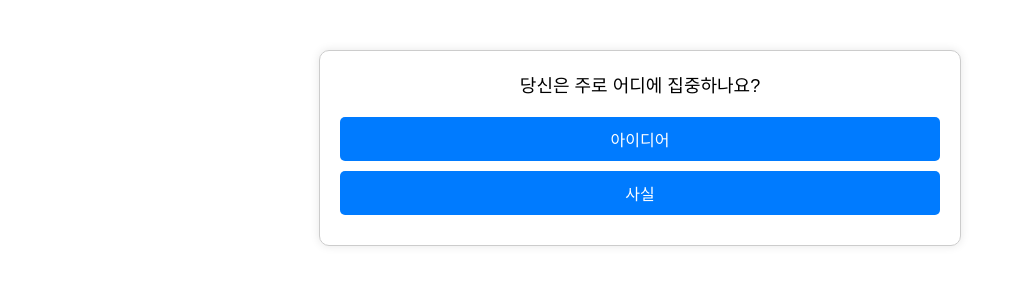
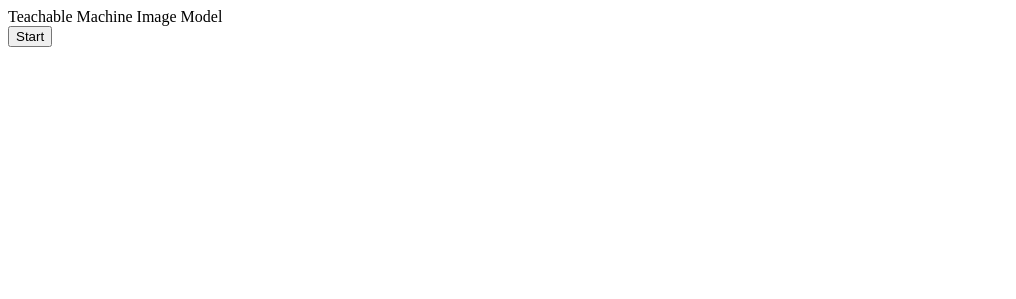
Before and after one commit to Emmett6401/web002, a plain HTML site: page index.html in a window 1280 px wide. Shown: the whole page, without its empty margins (0-1016 px from the left). Drawn offline with Linux system fonts and the light colour scheme.

Commit message:
Update index.html

```diff
--- a/index.html
+++ b/index.html
@@ -1,112 +1,59 @@
-<!DOCTYPE html>
-<html lang="ko">
-<head>
-    <meta charset="UTF-8">
-    <meta name="viewport" content="width=device-width, initial-scale=1.0">
-    <title>MBTI Test</title>
-    <style>
-        body {
-            font-family: Arial, sans-serif;
-            text-align: center;
-            margin: 0;
-            padding: 0;
-        }
-        .container {
-            max-width: 600px;
-            margin: 50px auto;
-            padding: 20px;
-            border: 1px solid #ccc;
-            border-radius: 10px;
-            box-shadow: 0 0 10px rgba(0, 0, 0, 0.1);
-        }
-        .question {
-            font-size: 18px;
-            margin-bottom: 20px;
-        }
-        .button {
-            display: block;
-            width: 100%;
-            margin: 10px 0;
-            padding: 10px;
-            font-size: 16px;
-            cursor: pointer;
-            border: none;
-            border-radius: 5px;
-            background-color: #007BFF;
-            color: white;
-        }
-        .button:hover {
-            background-color: #0056b3;
-        }
-    </style>
-</head>
-<body>
-    <div class="container">
-        <div id="question" class="question"></div>
-        <button id="optionA" class="button"></button>
-        <button id="optionB" class="button"></button>
-    </div>
+<div>Teachable Machine Image Model</div>
+<button type="button" onclick="init()">Start</button>
+<div id="webcam-container"></div>
+<div id="label-container"></div>
+<script src="https://cdn.jsdelivr.net/npm/@tensorflow/tfjs@latest/dist/tf.min.js"></script>
+<script src="https://cdn.jsdelivr.net/npm/@teachablemachine/image@latest/dist/teachablemachine-image.min.js"></script>
+<script type="text/javascript">
+    // More API functions here:
+    // https://github.com/googlecreativelab/teachablemachine-community/tree/master/libraries/image
 
-    <script>
-        const questions = [
-            ["당신은 주로 어디에 집중하나요?", "아이디어", "사실"],
-            ["당신은 결정을 내릴 때 무엇을 더 중시하나요?", "감정", "논리"],
-            ["당신은 에너지를 얻는 방법은?", "사람들과 어울리기", "혼자만의 시간"],
-            ["당신은 어떤 방식을 선호하나요?", "계획 세우기", "즉흥적으로 하기"],
-            ["당신은 무엇을 더 신뢰하나요?", "직관", "감각"],
-            ["당신은 어떤 성향이 더 강한가요?", "실용적", "상상력 풍부"],
-            ["당신은 무엇을 더 중요하게 생각하나요?", "조화", "진실"],
-            ["당신은 어떤 것에 더 편안함을 느끼나요?", "세부사항", "큰 그림"],
-            ["당신은 어떤 성격인가요?", "조직적", "유연함"],
-            ["당신은 무엇을 더 선호하나요?", "구조화된 환경", "자유로운 환경"]
-        ];
+    // the link to your model provided by Teachable Machine export panel
+    const URL = "https://teachablemachine.withgoogle.com/models/7uXeopHKg/";
 
-        const traits = { E: 0, I: 0, S: 0, N: 0, T: 0, F: 0, J: 0, P: 0 };
-        let currentQuestion = 0;
-        const answers = [];
+    let model, webcam, labelContainer, maxPredictions;
 
-        const questionElement = document.getElementById("question");
-        const optionAButton = document.getElementById("optionA");
-        const optionBButton = document.getElementById("optionB");
+    // Load the image model and setup the webcam
+    async function init() {
+        const modelURL = URL + "model.json";
+        const metadataURL = URL + "metadata.json";
 
-        function showQuestion() {
-            if (currentQuestion < questions.length) {
-                const [question, optionA, optionB] = questions[currentQuestion];
-                questionElement.textContent = question;
-                optionAButton.textContent = optionA;
-                optionBButton.textContent = optionB;
-            } else {
-                calculateResult();
+        // load the model and metadata
+        // Refer to tmImage.loadFromFiles() in the API to support files from a file picker
+        // or files from your local hard drive
+        // Note: the pose library adds "tmImage" object to your window (window.tmImage)
+        model = await tmImage.load(modelURL, metadataURL);
+        maxPredictions = model.getTotalClasses();
+
+        // Convenience function to setup a webcam
+        const flip = true; // whether to flip the webcam
+        webcam = new tmImage.Webcam(200, 200, flip); // width, height, flip
+        await webcam.setup(); // request access to the webcam
+        await webcam.play();
+        window.requestAnimationFrame(loop);
+
+        // append elements to the DOM
+        document.getElementById("webcam-container").appendChild(webcam.canvas);
+        labelContainer = document.getElementById("label-container");
+        for (let i = 0; i < maxPredictions; i++) { // and class labels
+            labelContainer.appendChild(document.createElement("div"));
         }
     }
 
-        function recordAnswer(answer) {
-            answers.push(answer);
-            currentQuestion++;
-            showQuestion();
+    async function loop() {
+        webcam.update(); // update the webcam frame
+        await predict();
+        window.requestAnimationFrame(loop);
     }
 
-        function calculateResult() {
-            answers.forEach((answer, i) => {
-                if (i === 0 || i === 2) traits[answer === "A" ? "E" : "I"]++;
-                if (i === 1 || i === 6) traits[answer === "A" ? "F" : "T"]++;
-                if (i === 4 || i === 5) traits[answer === "A" ? "N" : "S"]++;
-                if (i === 3 || i === 8 || i === 9) traits[answer === "A" ? "J" : "P"]++;
-            });
-
-            const mbti =
-                (traits.E >= traits.I ? "E" : "I") +
-                (traits.S >= traits.N ? "S" : "N") +
-                (traits.T >= traits.F ? "T" : "F") +
-                (traits.J >= traits.P ? "J" : "P");
-
-            alert(`당신의 MBTI 유형은: ${mbti}`);
+    // run the webcam image through the image model
+    async function predict() {
+        // predict can take in an image, video or canvas html element
+        const prediction = await model.predict(webcam.canvas);
+        for (let i = 0; i < maxPredictions; i++) {
+            const classPrediction =
+                prediction[i].className + ": " + prediction[i].probability.toFixed(2);
+            labelContainer.childNodes[i].innerHTML = classPrediction;
         }
-
-        optionAButton.addEventListener("click", () => recordAnswer("A"));
-        optionBButton.addEventListener("click", () => recordAnswer("B"));
-
-        showQuestion();
+    }
 </script>
-</body>
-</html>
```
Lines whose indentation alone changed are shown as unchanged.
